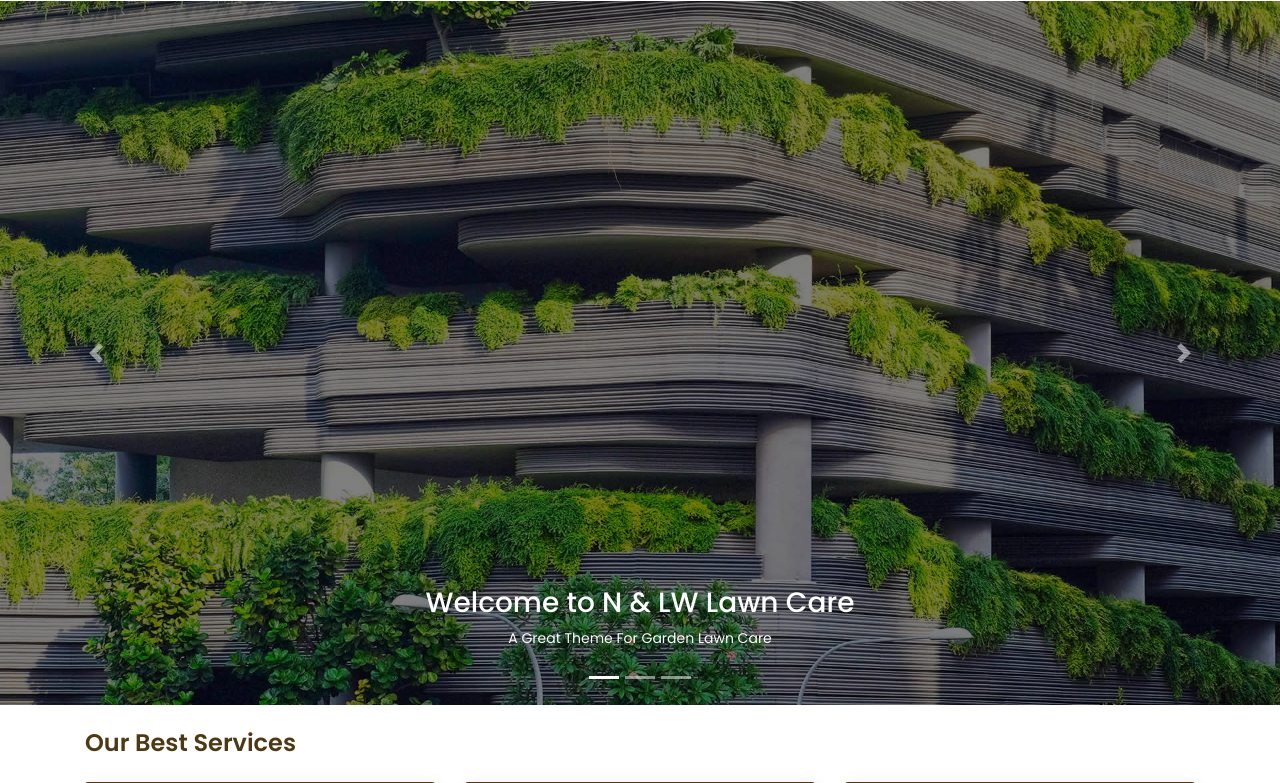
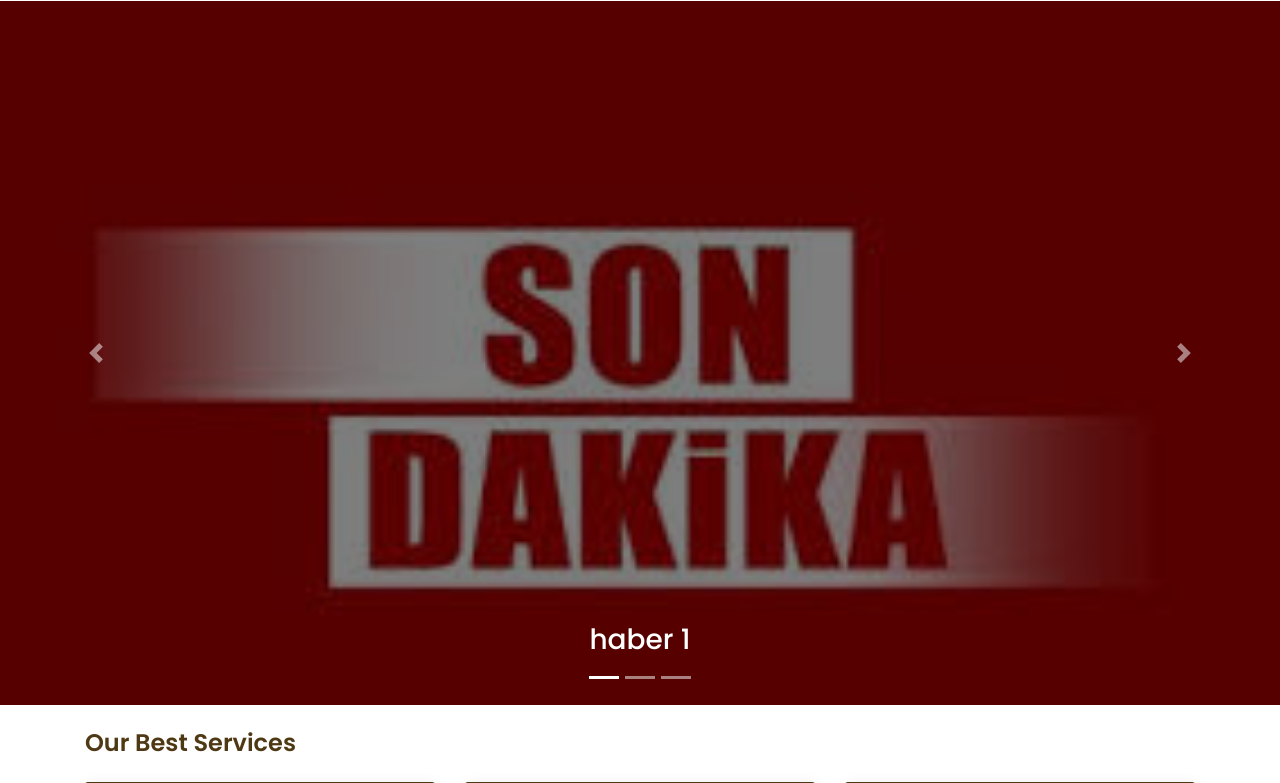
Before and after one commit to slymnaltunakar/Django-dernekwebsite, a Django app: page / in a window 1280 px wide. Shown: the part 79-862 px from the top of the page. Run offline with Django 3.2, Linux system fonts and the light colour scheme; data comes from the database, SQL or seed files in the repository; both versions use the stored data as it was after the commit; some libraries are stand-ins or nearby versions.

Commit message:
slider ekleme

```diff
--- a/home/templates/header.html
+++ b/home/templates/header.html
@@ -8,26 +8,19 @@
         </ol>
         <div class="carousel-inner" role="listbox">
             <!-- Slide One - Set the background image for this slide in the line below -->
-               <div class="carousel-item active" style="background-image: url('images/slider-01.jpg')">
+            {% for rs in sliderdata %}
+
+
+                <div class="carousel-item {% if rs.title == "haber 1" %} active {% endif %}" style="background-image: url({{ rs.image.url }})">
                     <div class="carousel-caption d-none d-md-block">
-                     <h3>Welcome to N & LW Lawn Care</h3>
-                     <p>A Great Theme For Garden Lawn Care</p>
+                        <h3>{{ rs.title }}</h3>
+
                     </div>
                 </div>
-               <!-- Slide Two - Set the background image for this slide in the line below -->
-               <div class="carousel-item" style="background-image: url('images/slider-02.jpg')">
-                  <div class="carousel-caption d-none d-md-block">
-                     <h3>Beautiful Garden</h3>
-                     <p>A Great Theme For Garden Lawn Care</p>
-                  </div>
-               </div>
-               <!-- Slide Three - Set the background image for this slide in the line below -->
-               <div class="carousel-item" style="background-image: url('images/slider-03.jpg')">
-                  <div class="carousel-caption d-none d-md-block">
-                     <h3>Welcome to N & LW Lawn Care</h3>
-                     <p>A Great Theme For Garden Lawn Care</p>
-                  </div>
-               </div>
+
+
+            {% endfor %}
+
         </div>
         <a class="carousel-control-prev" href="#carouselExampleIndicators" role="button" data-slide="prev">
             <span class="carousel-control-prev-icon" aria-hidden="true"></span>
--- a/home/views.py
+++ b/home/views.py
@@ -5,12 +5,15 @@ from django.shortcuts import render
 
 
 # Create your views here.
+from content.models import Product
 from home.models import Setting, ContactFormumuz, ContactForm
 
 
 def index(request):
     setting = Setting.objects.get(pk=1)
-    context = {'setting': setting, 'page': 'home'}
+    sliderdata = Product.objects.all()[:3]
+
+    context = {'setting': setting, 'page': 'home', 'sliderdata':sliderdata }
     return render(request, 'index.html', context)
 
 
```
Also changed, not shown: db.sqlite3. Lines whose indentation alone changed are shown as unchanged.
